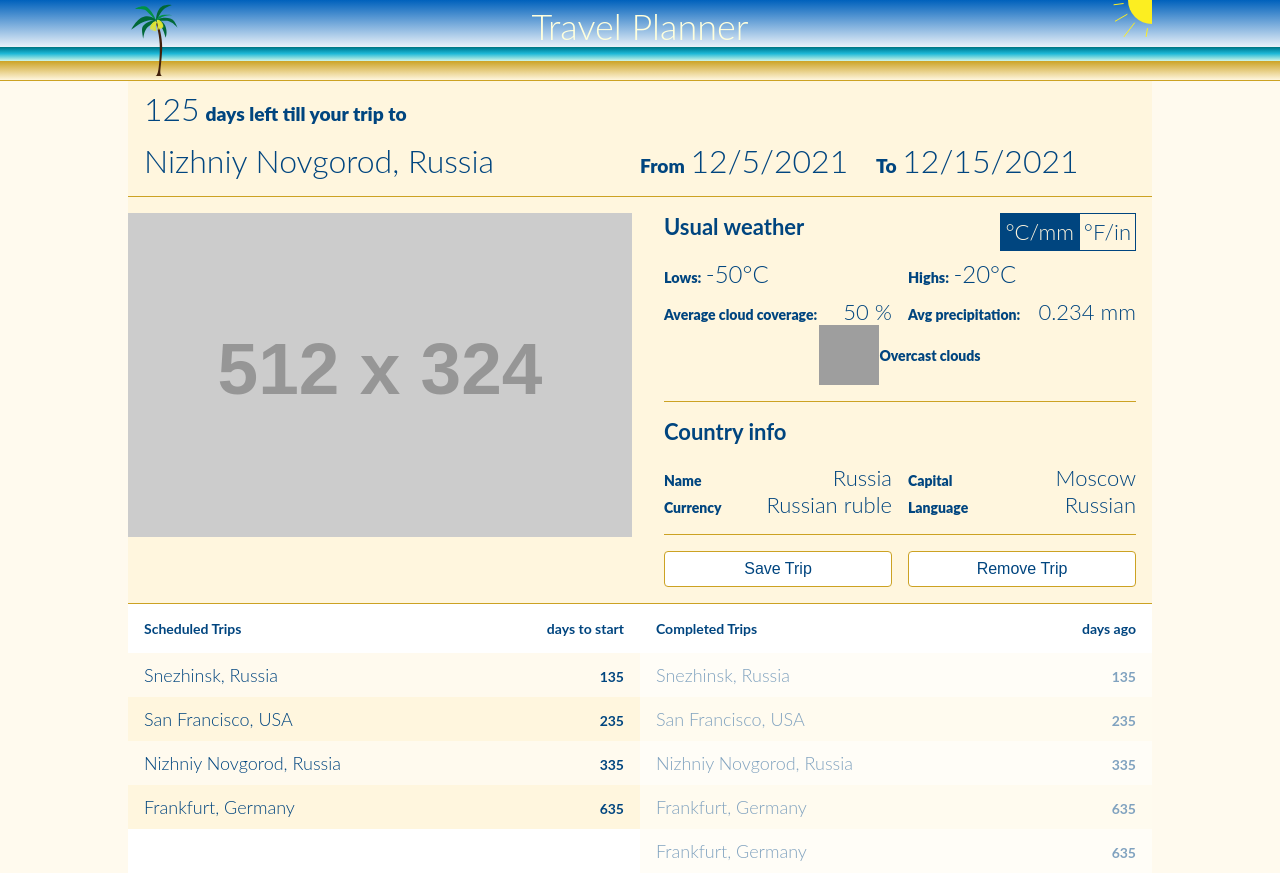
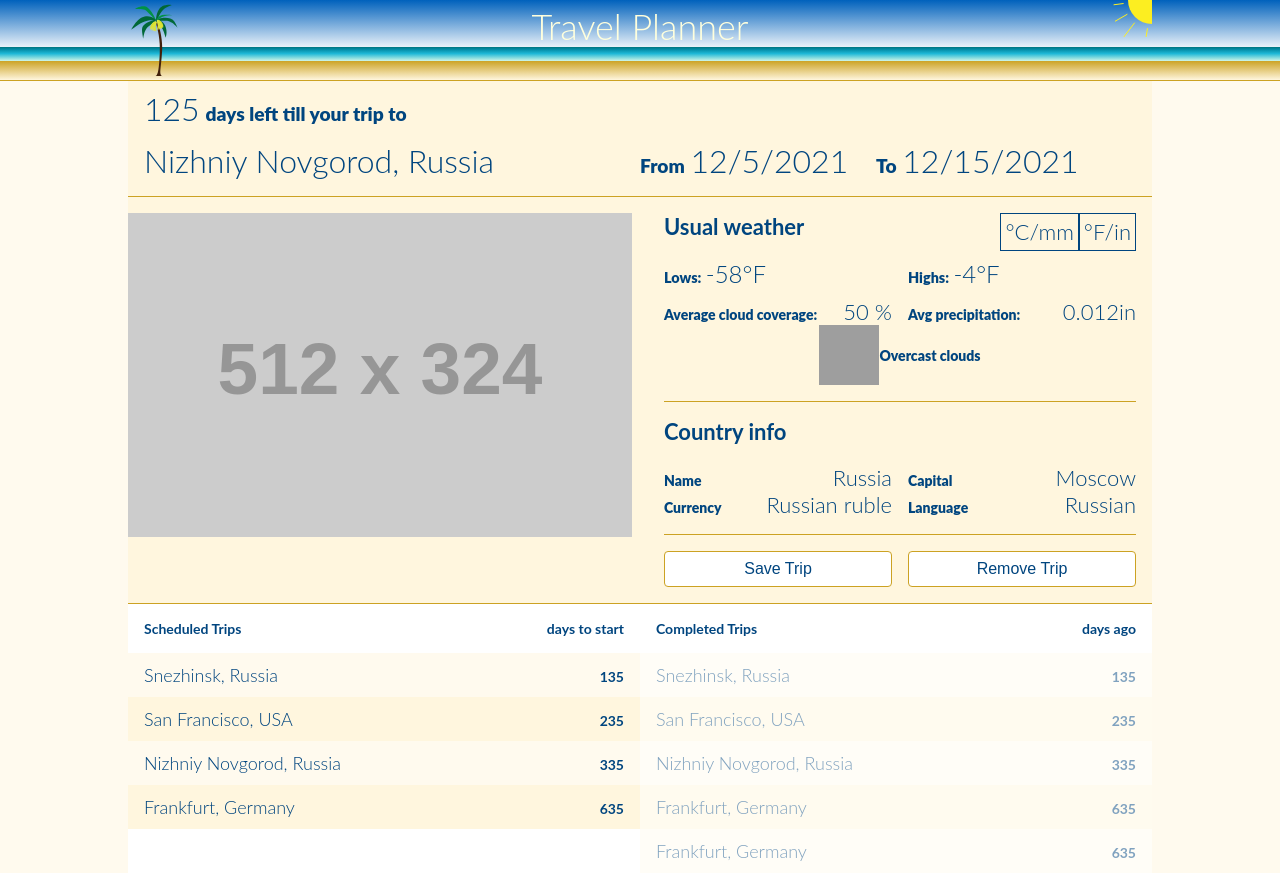
Before and after one commit to el-mariachi/travel-planner, a website built with webpack: page src/static/current.html in a window 1280 px wide. Built offline with nearby package versions, Linux system fonts and the light colour scheme; grey boxes are pictures that could not be loaded; placeholder pictures from the web are drawn by us.

Commit message:
refactor: Add classes for metric/imperial units
Parent container class now governs the display of either system.
Units selector to be styled.

```diff
--- a/src/client/styles/trip.scss
+++ b/src/client/styles/trip.scss
@@ -1,9 +1,5 @@
 .trip {
  background: $sandLite
-}
-
-.trip__inner {
-
 }
 
 .trip__section {
@@ -14,10 +10,6 @@
 
 .trip--data-main {
     border-bottom: $stb;
-}
-
-.trip--data-meta {
-
 }
 
 .trip__head {
@@ -136,29 +128,45 @@
     margin-bottom: 1em;
 }
 
+.trip--unit-metric {
+    display: flex;
+}
+
+.trip--unit-imperial {
+    display: none;
+}
+
+.trip--units-imperial .trip--unit-imperial {
+    display: flex;
+}
+
+.trip--units-imperial .trip--unit-metric {
+    display: none;
+}
+
 .trip__temp {
     width: calc(50% - 8px);
     font-size: 2.2em;
     font-weight: 300;
     color: $blue;
-    display: flex;
+    // display: flex;
     flex-wrap: wrap;
     align-items: baseline;
 }
 
-#trip__low::before,
-#trip__high::before {
+.trip__low::before,
+.trip__high::before {
     margin-right: 0.3em;
     font-size: 0.6em;
     font-weight: 900;
     width: 100%;
 }
 
-#trip__low::before {
+.trip__low::before {
     content: "Lows:";
 }
 
-#trip__high::before {
+.trip__high::before {
     content: "Highs:";
 }
 
@@ -223,8 +231,8 @@
         font-size: 2.4em;
     }
 
-    #trip__low::before,
-    #trip__high::before {
+    .trip__low::before,
+    .trip__high::before {
         width: auto;
     }
 
--- a/src/client/styles/units.scss
+++ b/src/client/styles/units.scss
@@ -8,19 +8,19 @@
     border: 1px solid $blue;
     padding: 4px;
     color: $blue;
-    cursor: pointer;
+    // cursor: pointer;
 }
 
-.units--active {
-    color: $sandLite;
-    background-color: $blue;
-    cursor: unset;
-}
+// .units--active {
+//     color: $sandLite;
+//     background-color: $blue;
+//     cursor: unset;
+// }
 
-.units__item:not(.units--active):hover {
-    color: $sandLite;
-    background-color: $rusty;
-}
+// .units__item:not(.units--active):hover {
+//     color: $sandLite;
+//     background-color: $rusty;
+// }
 
 @media screen and (min-width: 568px) {
     .units {
--- a/src/static/current.html
+++ b/src/static/current.html
@@ -14,7 +14,7 @@
             <h1 class="header__title">Travel Planner</h1>
         </header>
         <main class="main">
-            <div class="trip trip--status-scheduled">
+            <div class="trip trip--status-scheduled trip--units-imperial">
                 <div class="trip__inner">
                     <div class="trip__head">
                         <div class="trip__countdown">125</div>
@@ -38,16 +38,19 @@
                                     </div>
                                 </header>
                                 <div class="trip__temps">
-                                    <span id="trip__low" class="trip__temp unit--type-c">-50</span>
-                                    <span id="trip__high" class="trip__temp unit--type-c">-20</span>
+                                    <span class="trip__temp trip__low trip--unit-metric unit--type-c">-50</span>
+                                    <span class="trip__temp trip__high trip--unit-metric unit--type-c">-20</span>
+                                    <span class="trip__temp trip__low trip--unit-imperial unit--type-f">-58</span>
+                                    <span class="trip__temp trip__high trip--unit-imperial unit--type-f">-4</span>
                                 </div>
                                 <div class="trip__param trip__coverage">
                                     <span class="trip__param_name">Average cloud coverage:</span><span
                                         class="trip__param_value unit--type-percent">50</span>
                                 </div>
                                 <div class="trip__param trip__precipitation">
-                                    <span class="trip__param_name">Avg precipitation:</span><span
-                                        class="trip__param_value unit--type-mm">0.234</span>
+                                    <span class="trip__param_name">Avg precipitation:</span>
+                                    <span class="trip__param_value trip--unit-metric unit--type-mm">0.234</span>
+                                    <span class="trip__param_value trip--unit-imperial unit--type-in">0.012</span>
                                 </div>
                                 <div id="conditions" class="trip_param">
                                     <img src="https://www.weatherbit.io/static/img/icons/a04d.png" alt="Weather icon"
```
